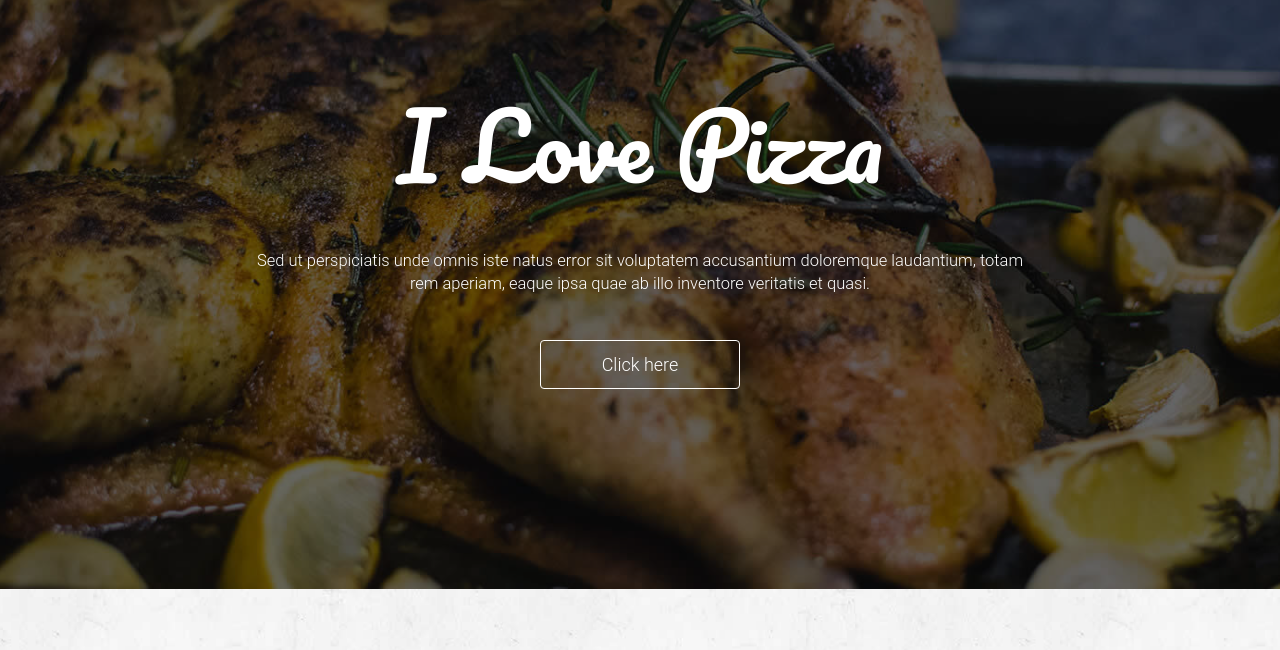
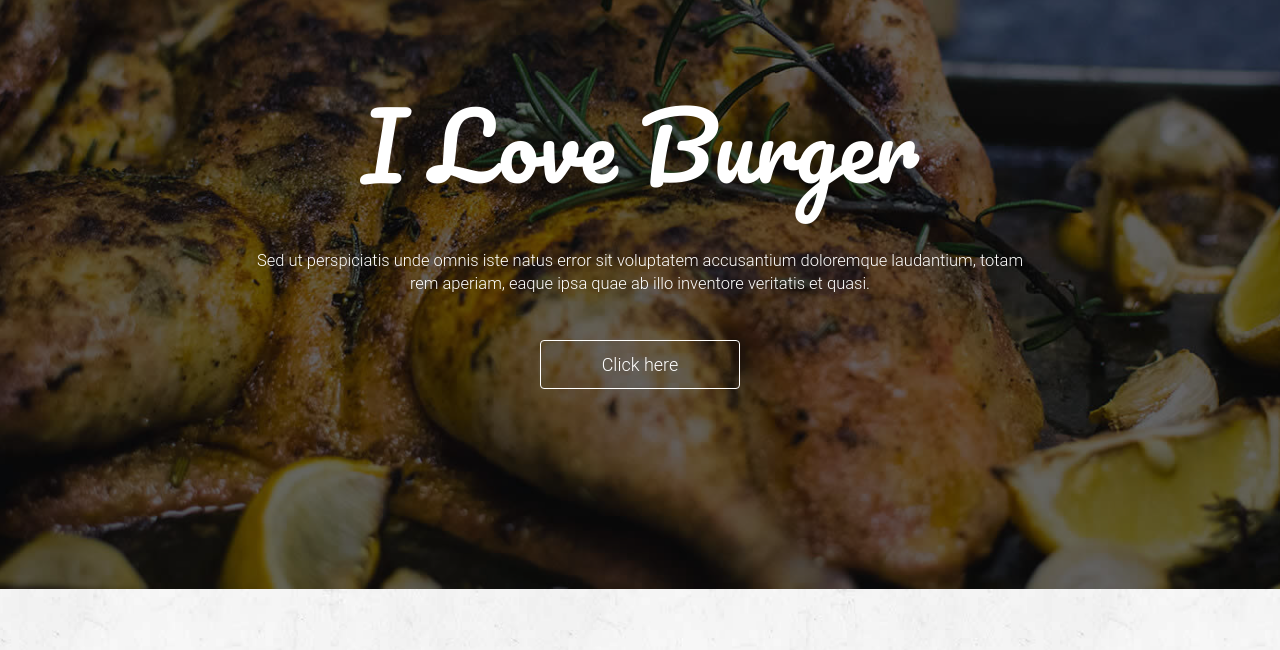
Before and after one commit to DivyaTech29/food-app, a plain HTML site: page index.html in a window 1280 px wide. Shown: the part 150-800 px from the top of the page. Drawn offline with Linux system fonts and the light colour scheme.

Commit message:
Update index.html

```diff
--- a/index.html
+++ b/index.html
@@ -107,7 +107,7 @@
                         <div class="main_slider text-center">
                             <div class="col-md-12">
                                 <div class="main_slider_content wow zoomIn" data-wow-duration="1s">
-                                    <h1>I Love Pizza</h1>
+                                    <h1>I Love Burger</h1>
                                     <p>Sed ut perspiciatis unde omnis iste natus error sit voluptatem accusantium doloremque laudantium, totam rem aperiam, eaque ipsa quae ab illo inventore veritatis et quasi. </p>
                                     <button href="" class="btn-lg">Click here</button>
                                 </div>
```
